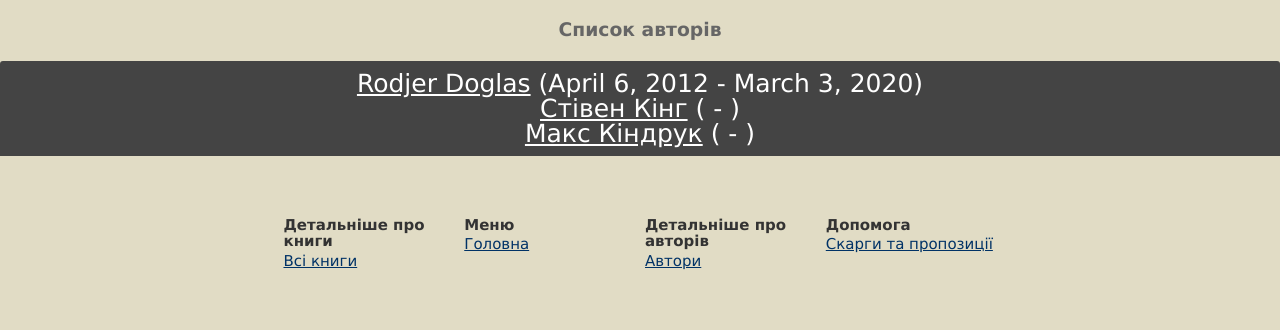
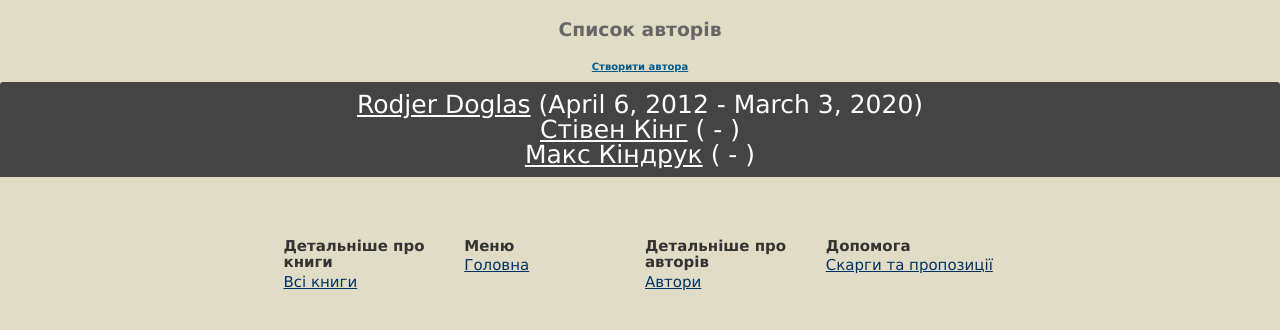
Before and after one commit to vasivaas/Library, a Django app: page /catalog/authors/ in a window 1280 px wide. Shown: the part 72-402 px from the top of the page. Run offline with Django 3.2, Linux system fonts and the light colour scheme; a user stored in the database is signed in; data comes from the database, SQL or seed files in the repository; some libraries are stand-ins or nearby versions.

Commit message:
Update author_list.html

```diff
--- a/library/library/catalog/templates/catalog/author_list.html
+++ b/library/library/catalog/templates/catalog/author_list.html
@@ -6,6 +6,11 @@
 
 {% block content %}
 <h1 style="text-align: center;">Список авторів</h1>
+{% if user.is_staff %}
+        {% if perms.catalog.can_mark_returned %}
+            <h3 style="text-align: center;"><a href="{% url 'author_create' %}">Створити автора</a></h3>
+        {% endif %}
+{% endif %}
 <div class="page-banner page-banner-body" style="font-size:25px; background-color: #444444">
      {% if author_list %}
     <ul>
```
